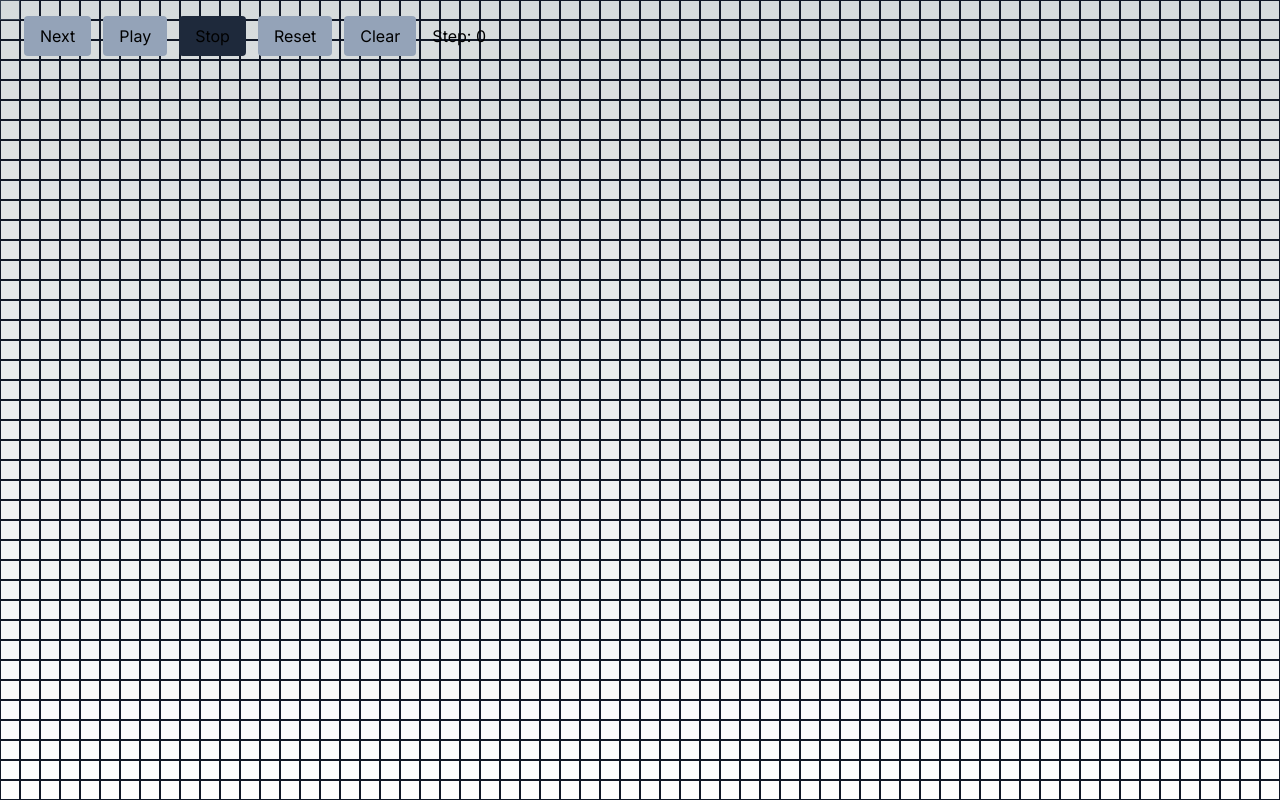
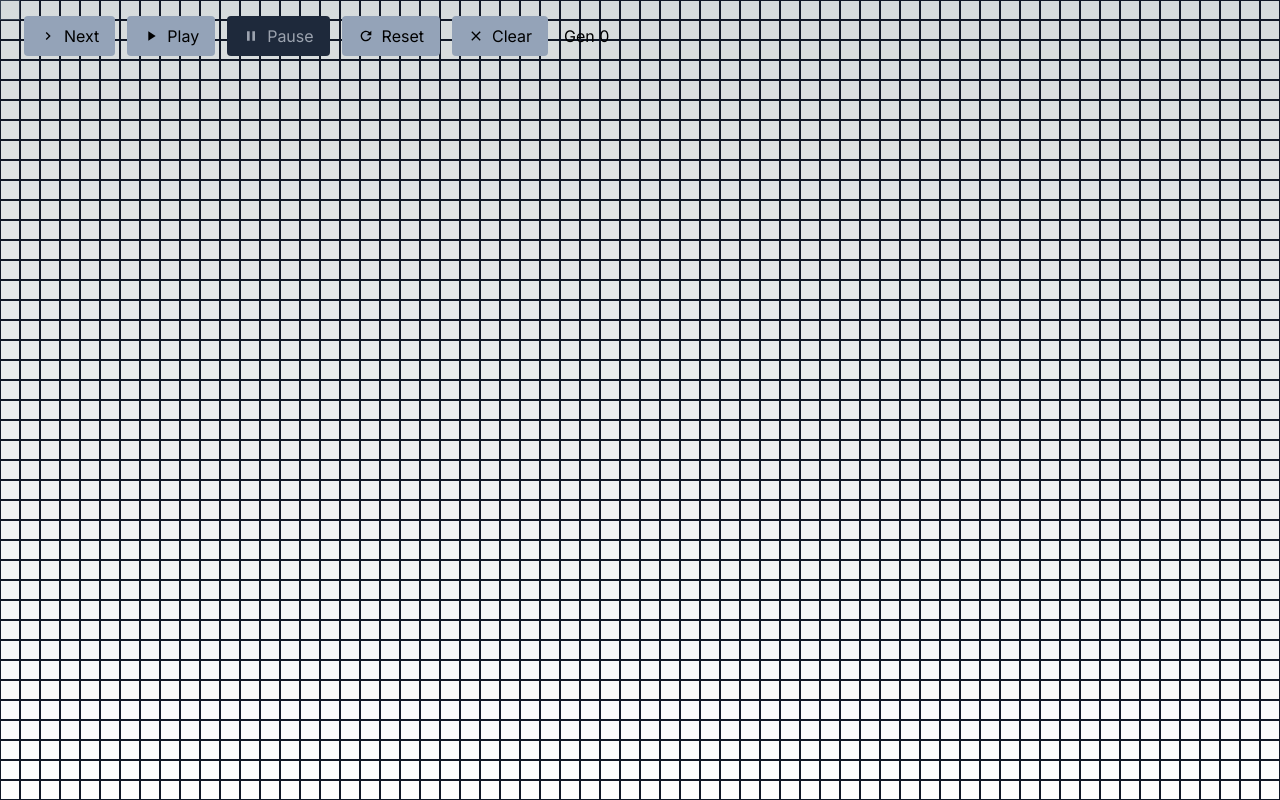
Before and after one commit to FarizioKautsar/game-of-life, a Next.js app: page / in a window 1280 px wide. Built offline with nearby package versions, Linux system fonts and the light colour scheme.

Commit message:
Added icons

```diff
--- a/package.json
+++ b/package.json
@@ -14,7 +14,8 @@
     "next": "14.2.3",
     "react": "^18",
     "react-dom": "^18",
-    "react-hook-form": "^7.51.4"
+    "react-hook-form": "^7.51.4",
+    "react-icons": "^5.2.1"
   },
   "devDependencies": {
     "@types/lodash": "^4.17.4",
--- a/src/app/components/Button.tsx
+++ b/src/app/components/Button.tsx
@@ -13,9 +13,9 @@ export default function Button({
       className={classNames(
         "transition-all duration-100",
         "bg-slate-400 hover:bg-slate-600 active:bg-slate-700",
-        "cursor-pointer rounded disabled:cursor-not-allowed",
+        "cursor-pointer rounded disabled:cursor-not-allowed disabled:text-gray-400",
         "disabled:bg-slate-800",
-        "px-4 py-2 ml-2",
+        "px-4 py-2 ml-2 flex items-center",
         className
       )}
       {...rest}
--- a/src/app/page.tsx
+++ b/src/app/page.tsx
@@ -4,7 +4,7 @@ import Cell from "./components/Cell";
 import { useForm } from "react-hook-form";
 import Button from "./components/Button";
 import { throttle } from "lodash";
-import { register } from "module";
+import { MdClear, MdNavigateNext, MdPause, MdPlayArrow, MdRefresh } from "react-icons/md";
 
 export const DEFAULT_CELL_SIZE = 20;
 
@@ -42,7 +42,7 @@ export default function Home() {
   const [zoom, setZoom] = useState<number>(0);
   const { watch, setValue, getValues } = useForm();
   const [cellSize, setCellSize] = useState(DEFAULT_CELL_SIZE);
-  const [gridSize, setGridSize] = useState<number[]>([100, 100]);
+  const [gridSize, setGridSize] = useState<number[]>([0, 0]);
   const [isDrawing, setIsDrawing] = useState<boolean>(false);
   const [xSize, ySize] = gridSize;
   const [lastIndices, setLastIndices] = useState<{ x: number; y: number }>({
@@ -83,7 +83,9 @@ export default function Home() {
 
   function nextStep() {
     setStep((prev) => prev + 1);
-    const newMatrix = getValues("matrix") || [];
+    const newMatrix = [...(getValues("matrix") || [])].map((xCoords) => [
+      ...(xCoords || []),
+    ]);
     for (const xStr in Array.from({ length: xSize })) {
       const x = Number(xStr);
       for (const yStr in Array.from({ length: ySize })) {
@@ -151,6 +153,7 @@ export default function Home() {
 
   const stopPlaying = () => {
     setIsPlaying(false);
+
     if (timeoutRef.current) {
       clearTimeout(timeoutRef.current);
       timeoutRef.current = null;
@@ -169,7 +172,7 @@ export default function Home() {
     const handleWheel = (event: WheelEvent) => {
       setCellSize((prevSize) => {
         const newSize = prevSize + (event.deltaY > 0 ? -1 : 1);
-        return Math.max(10, Math.min(newSize, 50)); // Limit cell size between 5 and 50
+        return Math.max(5, Math.min(newSize, 50)); // Limit cell size between 5 and 50
       });
     };
 
@@ -183,16 +186,27 @@ export default function Home() {
     <main ref={mainRef} className="overflow-hidden h-screen">
       <div className="fixed top-4 left-4 z-20">
         <div className="flex items-center gap-1">
-          <Button onClick={handleNextStep}>Next</Button>
+          <Button onClick={handleNextStep}>
+            <MdNavigateNext className="mr-2" />
+            Next
+          </Button>
           <Button onClick={startPlaying} disabled={isPlaying}>
+            <MdPlayArrow className="mr-2" />
             Play
           </Button>
           <Button onClick={stopPlaying} disabled={!isPlaying}>
-            Stop
+            <MdPause className="mr-2" />
+            Pause
           </Button>
-          <Button onClick={handleReset}>Reset</Button>
-          <Button onClick={handleClear}>Clear</Button>
-          <span className="ml-3">Step: {step}</span>
+          <Button onClick={handleReset}>
+            <MdRefresh className="mr-2" />
+            Reset
+          </Button>
+          <Button onClick={handleClear}>
+            <MdClear className="mr-2" />
+            Clear
+          </Button>
+          <span className="ml-3">Gen {step}</span>
         </div>
       </div>
       <div
```
Also changed, not shown: 1 other file (tests, documents, lock files or other folders).
